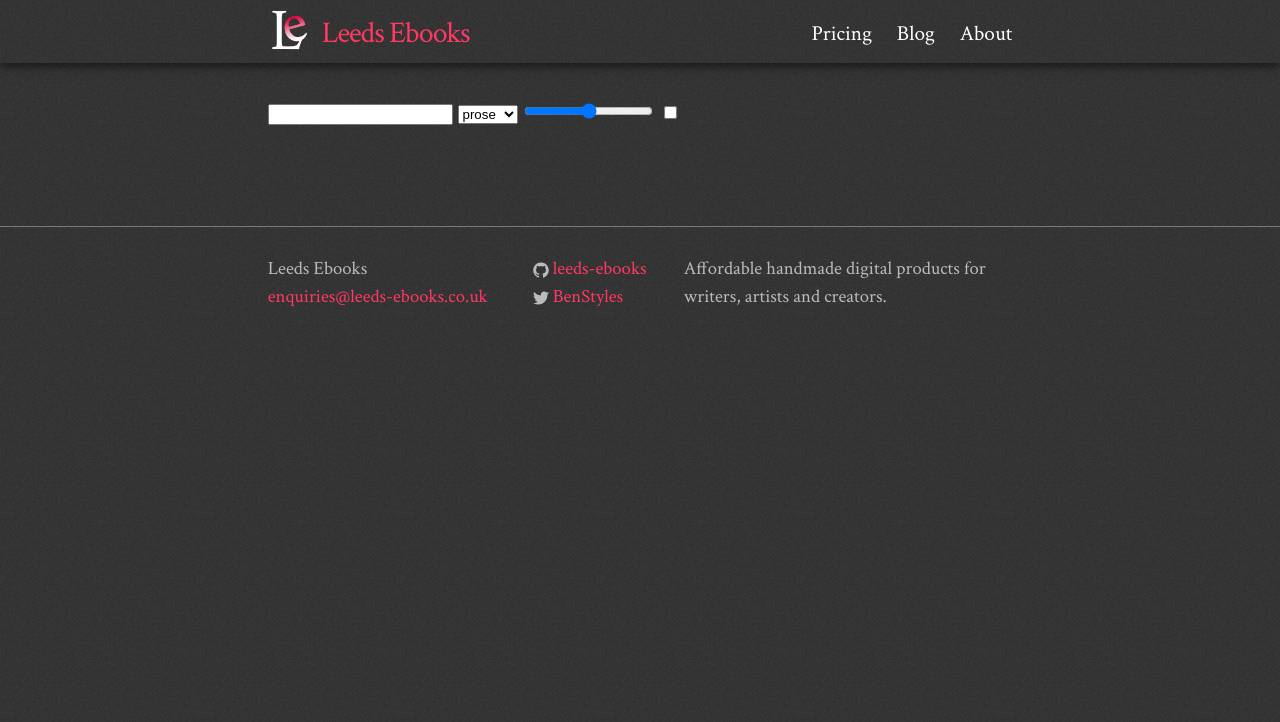
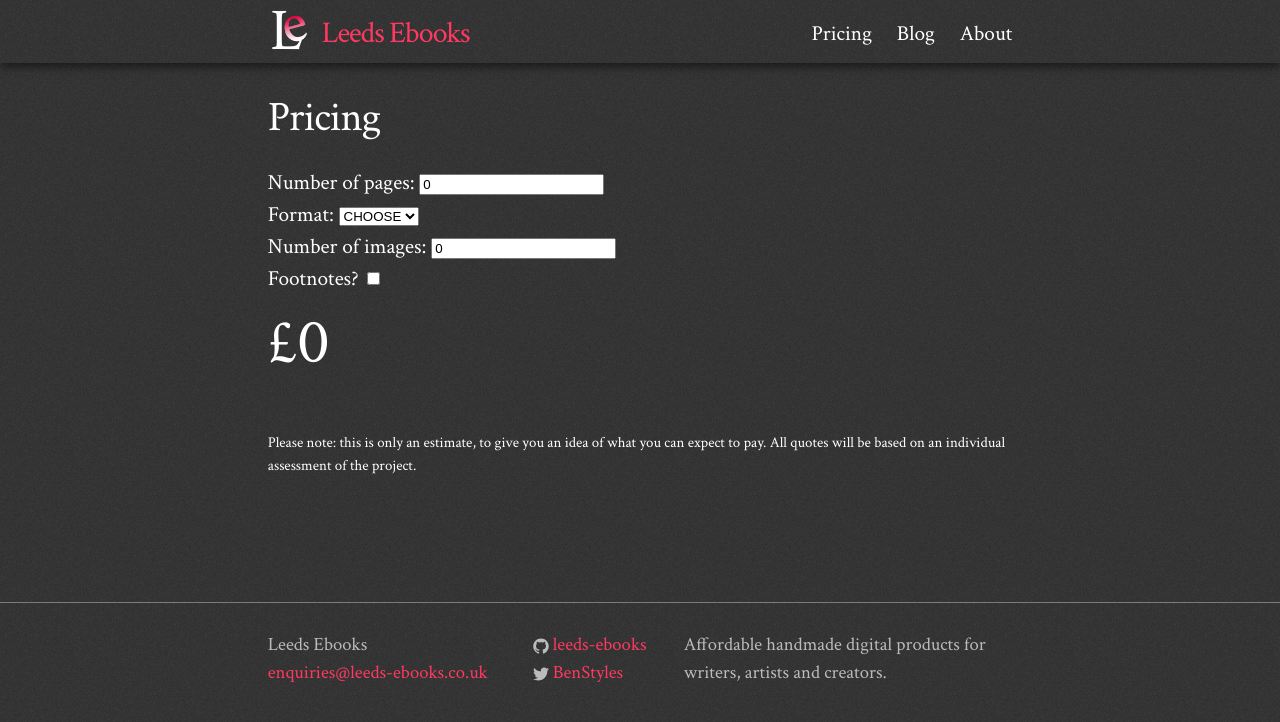
Before and after one commit to benadamstyles/leeds-ebooks, a Jekyll site: the page built from pricing/index.html, in a window 1280 px wide. Shown: the top 722 px of the page. Built offline with Jekyll 4.4.1, drawn with Linux system fonts in a browser that asks for light colours.

Commit message:
Finished pricing page

```diff
--- a/_sass/_layout.scss
+++ b/_sass/_layout.scss
@@ -283,3 +283,26 @@ figure {
         }
     }
 }
+
+
+
+/**
+ * Pricing
+ */
+form#pricing {
+  label {
+    display: block;
+    -webkit-touch-callout: none;
+    -webkit-user-select: none;
+    -khtml-user-select: none;
+    -moz-user-select: none;
+    -ms-user-select: none;
+    user-select: none;
+  }
+  p {
+    font-size: 3em;
+  }
+  & + p {
+    font-size: $small-sans-size;
+  }
+}
--- a/js/pricing.js
+++ b/js/pricing.js
@@ -1,6 +1,5 @@
 ---
 ---
 
-{% include stampit.min.js %}
 {% include rivets.bundled.min.js %}
 {% include pricing.js %}
--- a/pricing/index.html
+++ b/pricing/index.html
@@ -1,18 +1,22 @@
 ---
-layout: default
+layout: page
 title: Pricing
 permalink: /pricing/
 weight: 1
 ---
-<form>
-  <input type="number">
-  <select name="format">
+<form id="pricing">
+  <label for="pages">Number of pages: <input type="number" id="pages" rv-value="pages"></label>
+  <label for="format">Format: <select name="format" id="format" rv-value="format">
+    <option value="" disabled selected>CHOOSE</option>
     <option value="prose">prose</option>
     <option value="poetry">poetry</option>
     <option value="mixed">mixed</option>
-  </select>
-  <input type="range">
-  <input type="checkbox">
+  </select></label>
+  <label for="images">Number of images: <input type="number" id="images" rv-value="images"></label>
+  <label for="footnotes">Footnotes? <input type="checkbox" id="footnotes" rv-checked="footnotes"></label>
+  <!-- <button type="submit">Calculate</button> -->
+  <p>£{result < pages format images footnotes}</p>
 </form>
+<p>Please note: this is only an estimate, to give you an idea of what you can expect to pay. All quotes will be based on an individual assessment of the project.</p>
 
 <script src="{{ site.baseurl }}/js/pricing.js"></script>
```
Also changed, not shown: _includes/pricing.js (+29 -1 lines).
